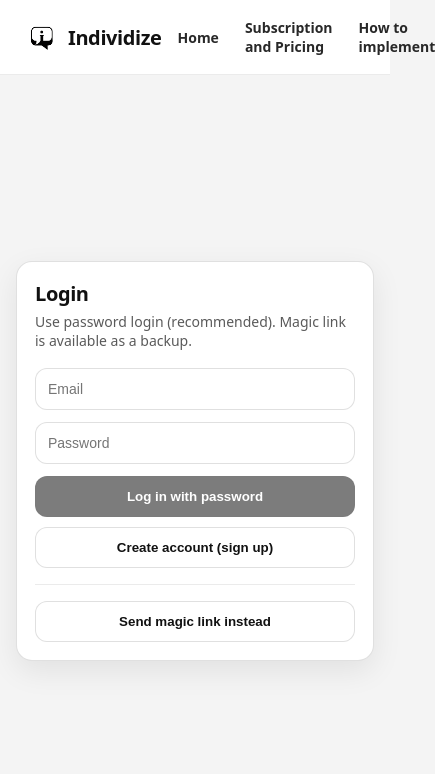
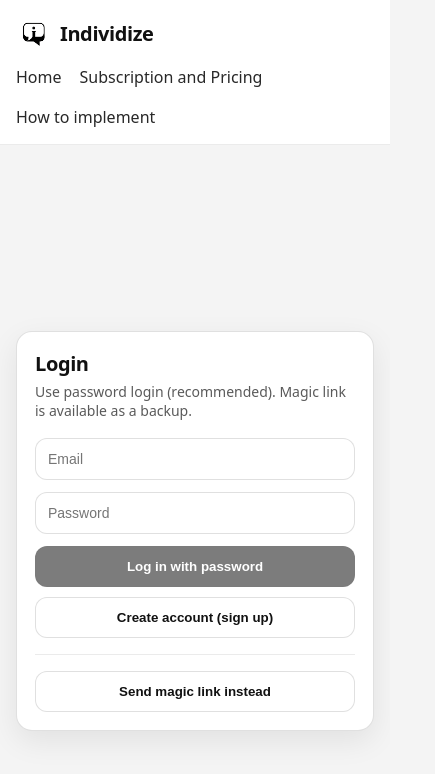
Before and after one commit to ghull-individize/coach-portal, a Next.js app: page /login in a window 390 px wide. Shown: the top 774 px of the page, 435 px wide, since content can reach past the window. Built offline with nearby package versions, Linux system fonts and the light colour scheme; no server answers.

Commit message:
Make header wider + responsive; swap n8n to Individividize

```diff
--- a/app/components/Header.tsx
+++ b/app/components/Header.tsx
@@ -3,8 +3,8 @@ import Link from "next/link";
 
 export default function Header() {
   return (
-    <header style={styles.header}>
-      <div style={styles.inner}>
+    <header style={styles.header} style={{ width: "100%", borderBottom: "1px solid rgba(0,0,0,0.08)", background: "#fff" }}>
+      <div style={styles.inner} style={{ maxWidth: 1240, margin: "0 auto", width: "100%", padding: "16px clamp(16px, 3vw, 36px)", display: "flex", alignItems: "center", justifyContent: "space-between", gap: 16, flexWrap: "wrap" }}>
         <Link href="/dashboard" style={styles.brand}>
           <Image
             src="/logo.png"
@@ -16,7 +16,7 @@ export default function Header() {
           <span style={styles.brandText}>Individize</span>
         </Link>
 
-        <nav style={styles.nav}>
+        <nav style={styles.nav} style={{ display: "flex", alignItems: "center", gap: 18, flexWrap: "wrap" }}>
           <a href="https://www.individize.com" style={styles.link} target="_blank" rel="noreferrer">
             Home
           </a>
--- a/app/dashboard/connections/page.tsx
+++ b/app/dashboard/connections/page.tsx
@@ -232,7 +232,7 @@ export default function ConnectionsPage() {
               <div>
                 <h2 style={{ margin: 0, fontSize: 22, fontWeight: 900 }}>Chatbot</h2>
                 <p style={{ marginTop: 10, color: "rgba(0,0,0,0.62)", fontWeight: 600 }}>
-                  Paste your chatbot ID so n8n can route bookings to your Stripe + Calendar.
+                  Paste your chatbot ID so Individize can route bookings to your Stripe + Calendar.
                 </p>
               </div>
               <div style={shell.badge(chatbotConnected)}>
```
